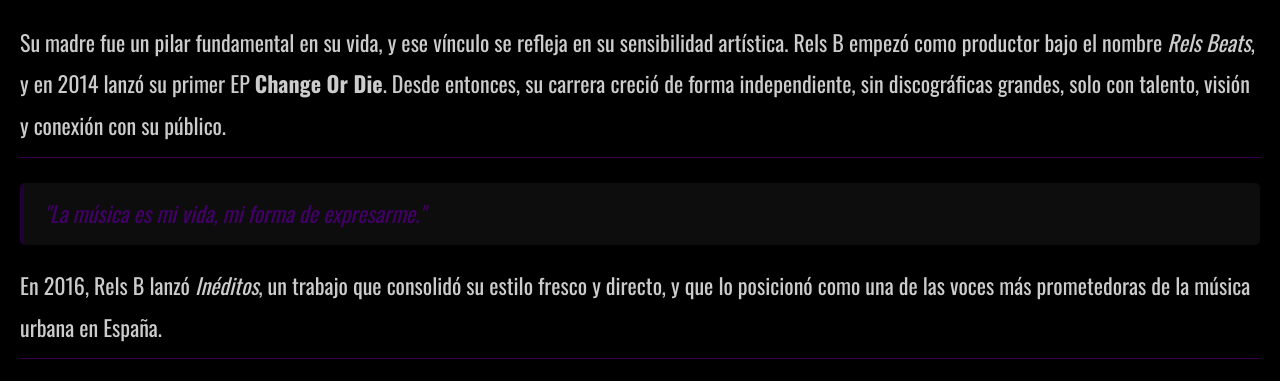
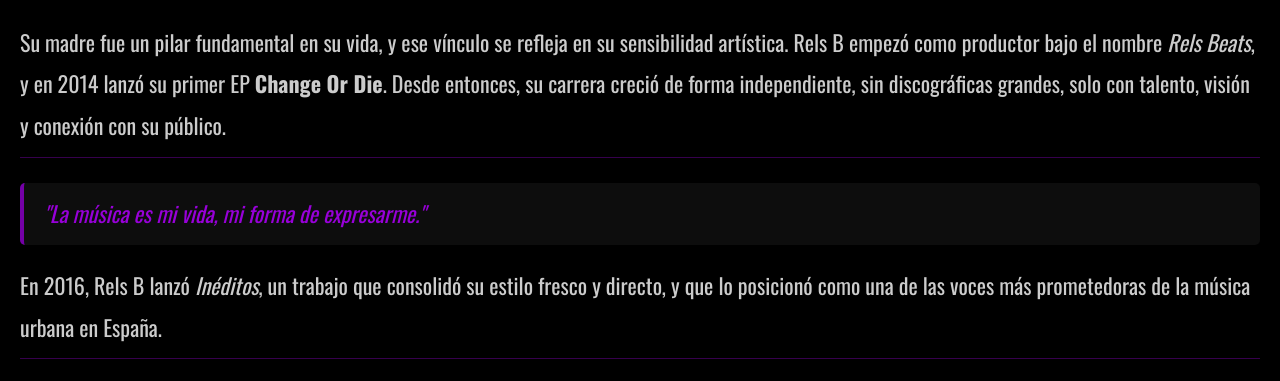
Before and after one commit to maite19/relsb, a website: page pages/biografia.html in a window 1280 px wide. Shown: the part 1604-1985 px from the top of the page. Drawn offline with nearby package versions, Linux system fonts and the light colour scheme.

Commit message:
correccion a colores mas visibles

```diff
--- a/scss/pages/_biografia.scss
+++ b/scss/pages/_biografia.scss
@@ -7,7 +7,7 @@
 
     h2 {
         font-size: 4.8rem;
-        color: $violeta;
+        color: rgb(116, 0, 166);
         margin-bottom: 3rem;
         text-align: center;
     }
@@ -24,11 +24,11 @@
     .texto blockquote {
         font-size: 2.2rem; // mismo tamaño que los párrafos
         line-height: 1.9;
-        color: lighten($violeta, 10%); // tono violeta más claro
+        color: lighten(rgb(116, 0, 166), 10%); // tono violeta más claro
         font-style: italic;
         margin: 2rem 0;
         padding: 1rem 2rem;
-        border-left: 4px solid $violeta; // detalle violeta
+        border-left: 4px solid rgb(116, 0, 166); // detalle violeta
         background: rgba(255, 255, 255, 0.05); // fondo sutil
         border-radius: 0.5rem;
     }
```
Also changed, not shown: css/main.css, 1 other file.
